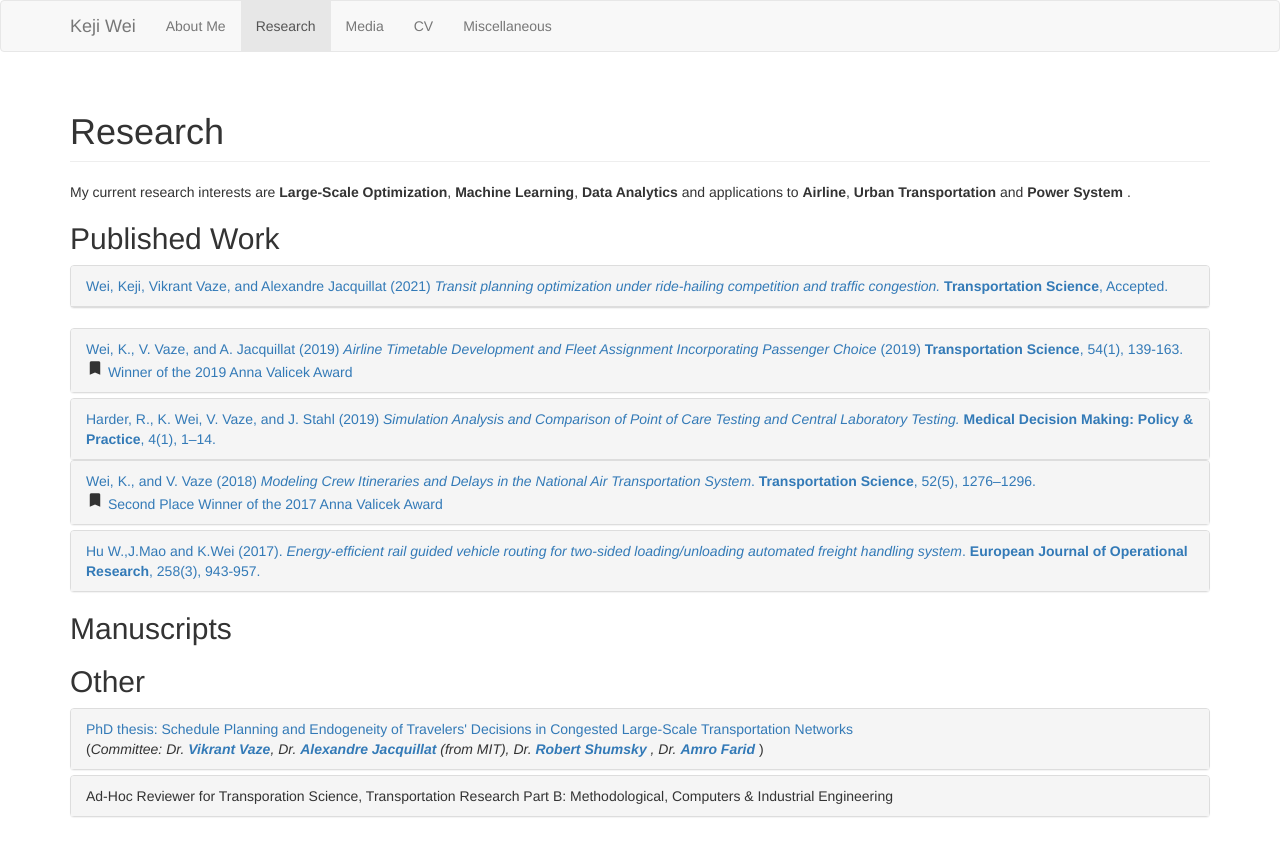
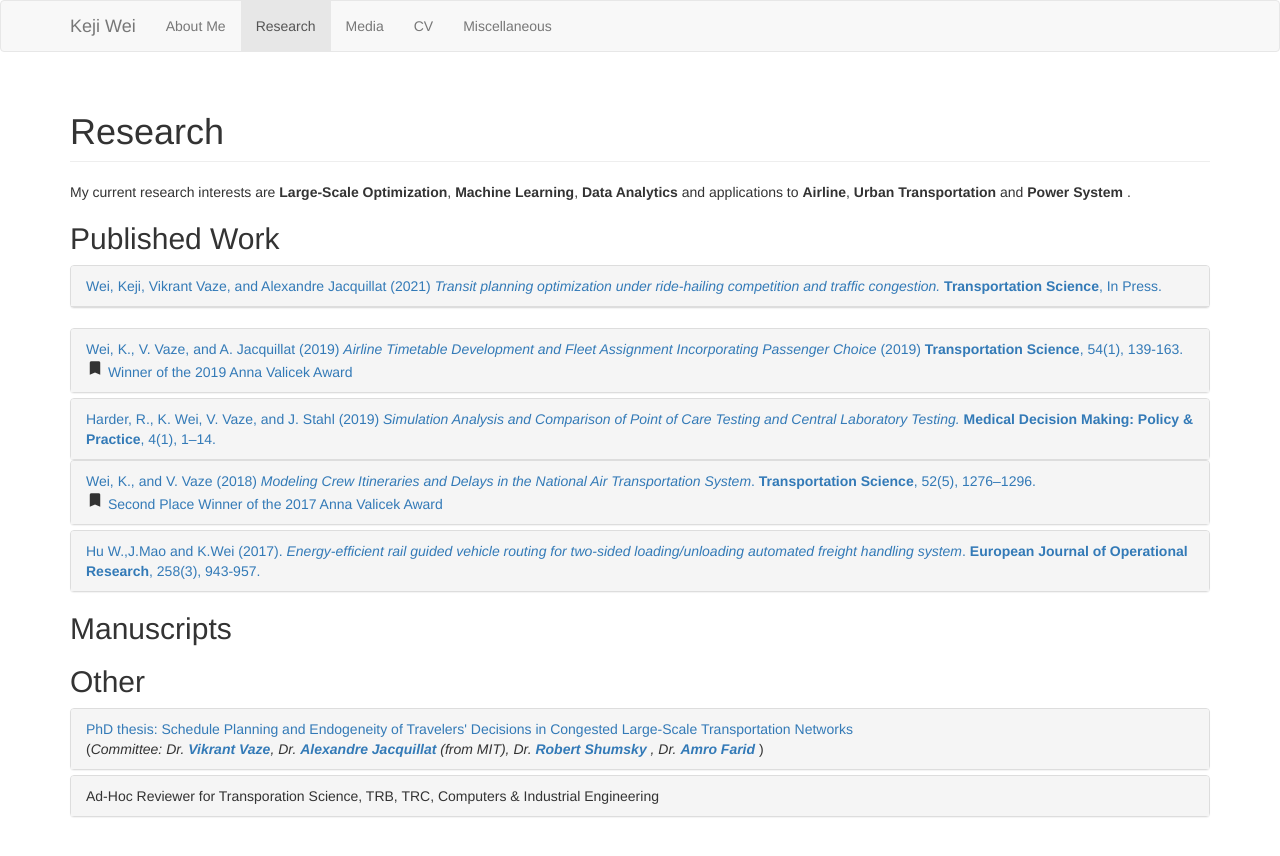
Before and after one commit to kejiwei/kejiwei.github.io, a Jekyll site: the page built from research.html, in a window 1280 px wide. Shown: the top 856 px of the page. Built offline with Jekyll 4.4.1, drawn with Linux system fonts in a browser that asks for light colours.

Commit message:
Update research.html

```diff
--- a/research.html
+++ b/research.html
@@ -19,7 +19,7 @@ tabname: Research
             Wei, Keji, Vikrant Vaze, and Alexandre Jacquillat (2021)
             <em>Transit planning optimization under ride-hailing competition and traffic congestion.
             </em>
-            <strong>Transportation Science</strong>, Accepted.
+            <strong>Transportation Science</strong>, In Press.
           </a>
       </div>
       <div id="collapse5" class="panel-collapse collapse">
@@ -232,7 +232,7 @@ The popularity of ridehailing services like Didi, Lyft, and Uber has soared rece
       <div class="panel panel-default">
       <div class="panel-heading">
         <a data-toggle="collapse" data-parent="#other" href="#reviewer"></a>
-          Ad-Hoc Reviewer for Transporation Science, Transportation Research Part B: Methodological, Computers & Industrial Engineering
+          Ad-Hoc Reviewer for Transporation Science, TRB, TRC, Computers & Industrial Engineering
 
 
         </a>
```
